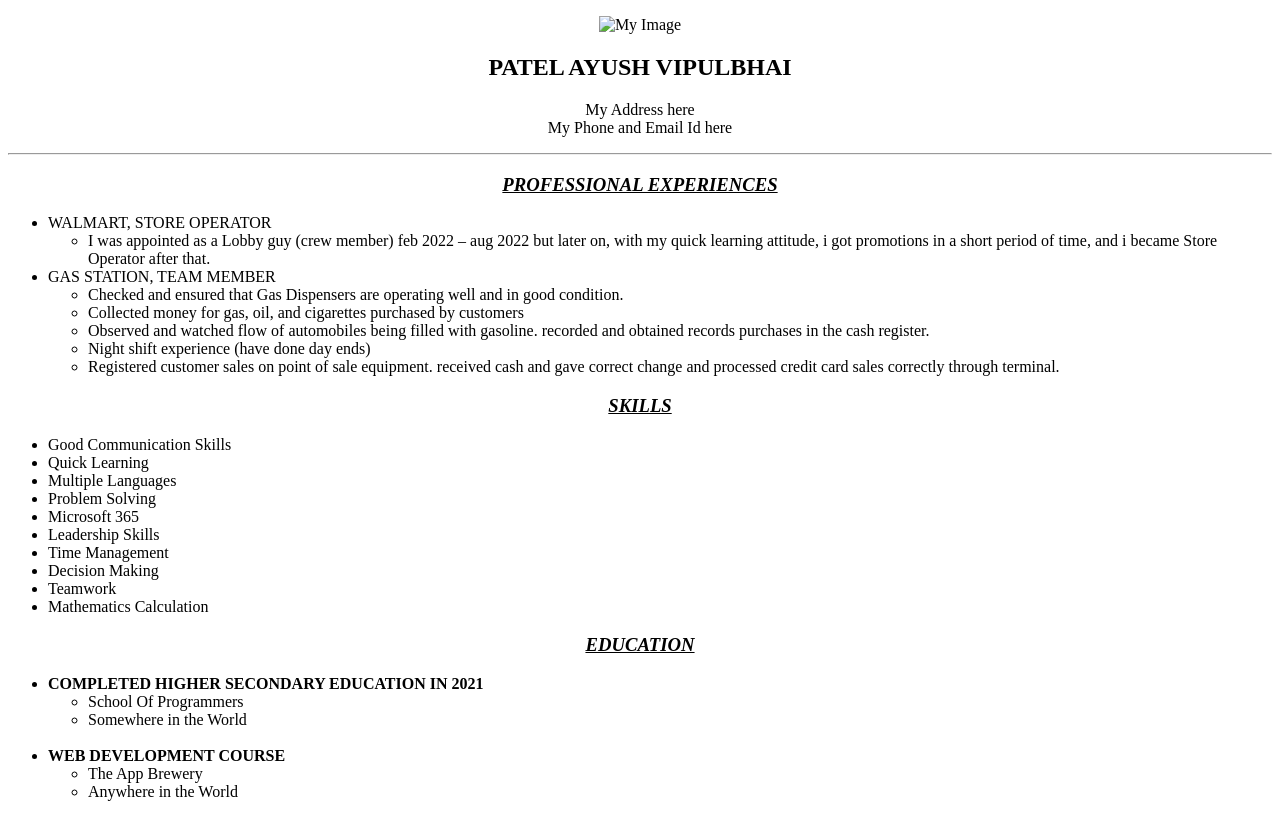
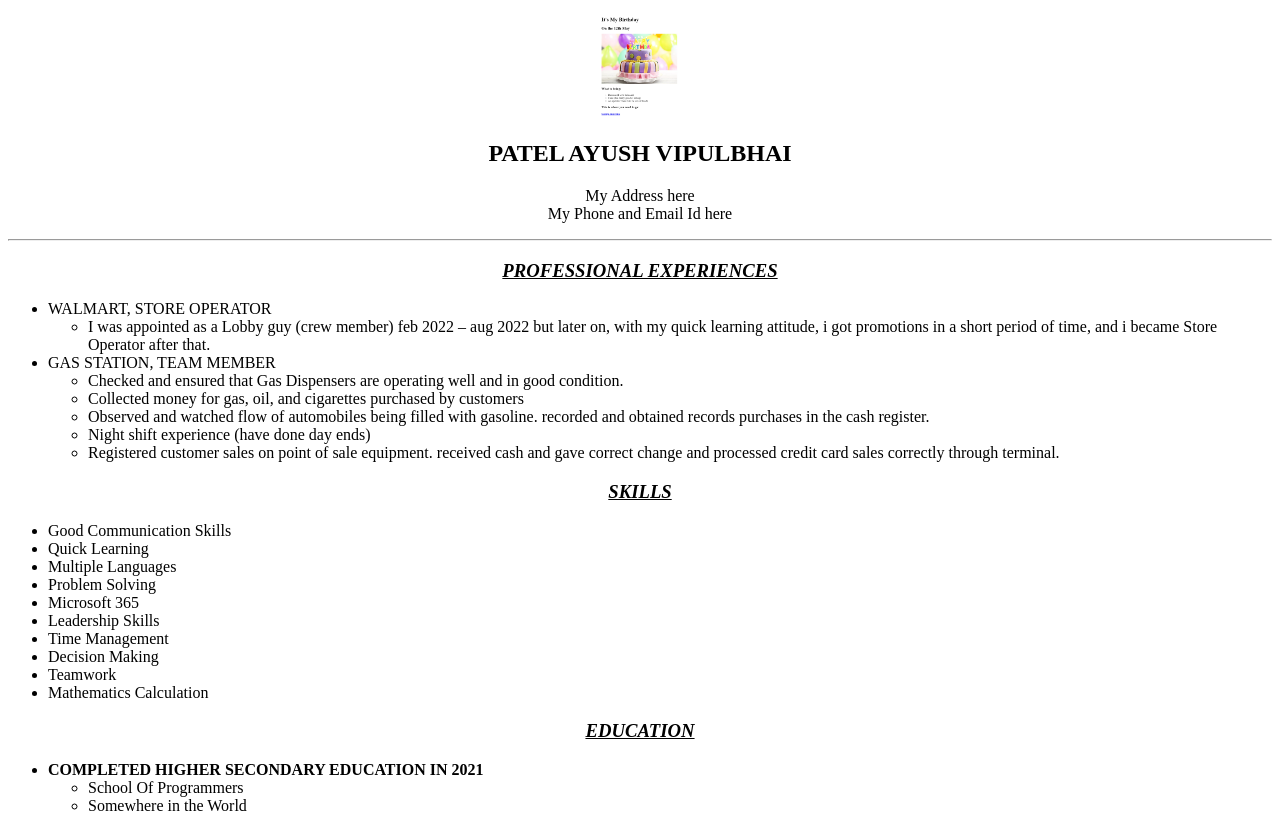
Before and after one commit to AshTracker48/html-portfolio, a plain HTML site: page public/resume.html in a window 1280 px wide. Shown: the top 818 px of the page. Drawn offline with Linux system fonts and the light colour scheme.

Commit message:
Update resume.html

```diff
--- a/public/resume.html
+++ b/public/resume.html
@@ -7,7 +7,7 @@
         <center>
             <p>
                 <!-- My image -->
-                <img src="./assets/images/MyBirthday.png" height="100px" alt="My Image">
+                <img src="../assets/images/MyBirthday.png" height="100px" alt="My Image">
                 <!-- My Name -->
                 <h2>PATEL AYUSH VIPULBHAI</h2>
                 <!-- My Address -->
```
